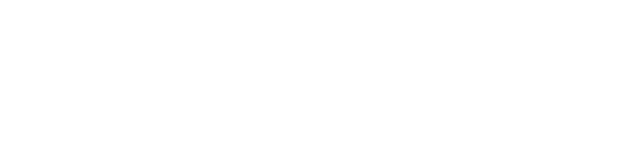
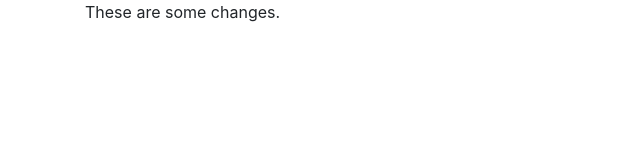
Before and after one commit to giboc/IsItStreaming, a plain HTML site: page index.html in a window 1280 px wide. Shown: the whole page, without its empty margins (0-640 px from the left). Drawn offline with nearby package versions, Linux system fonts and the light colour scheme; files whose address does not match are found by name.

Commit message:
added a <p>

```diff
--- a/index.html
+++ b/index.html
@@ -16,6 +16,9 @@
 
     <div class="container">
 
+
+        <p>These are some changes.</p>
+
     </div>
 
 </body>
```
